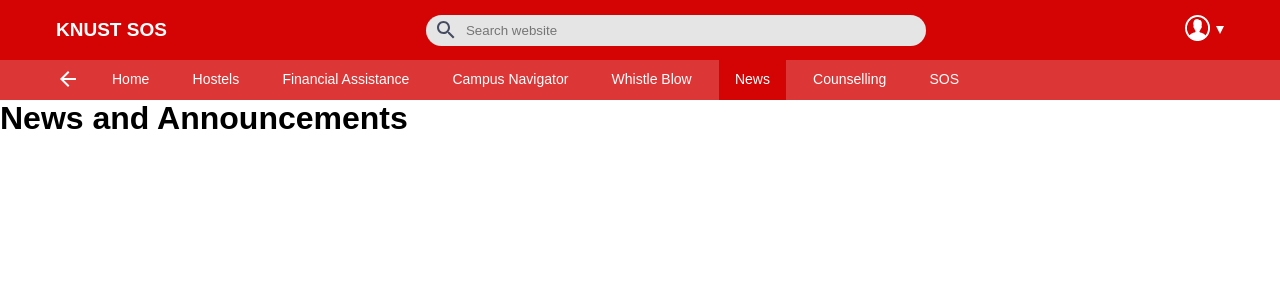
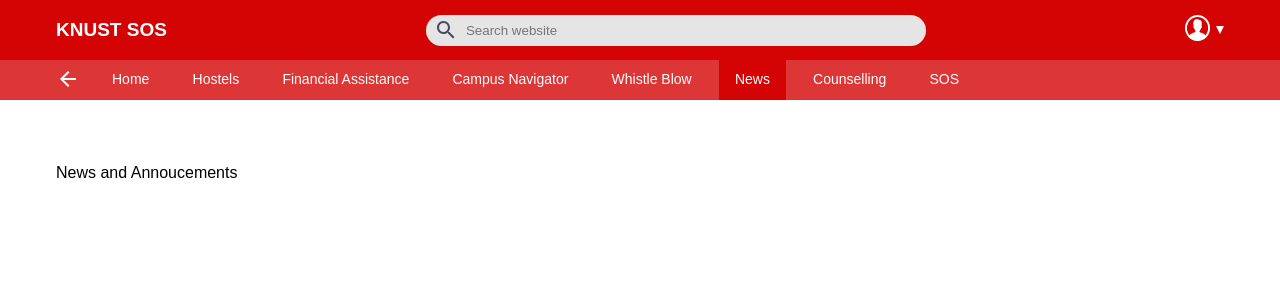
Before and after one commit to Obitrim/Project-SSS, a React (Create React App) app in the folder client/: page /app/news in a window 1280 px wide. Shown: the top 300 px of the page. Built offline with nearby package versions, Linux system fonts and the light colour scheme.

Commit message:
created news component

```diff
--- a/client/src/views/ProtectedPages/NewsAndAnnouncements/index.js
+++ b/client/src/views/ProtectedPages/NewsAndAnnouncements/index.js
@@ -1,9 +1,15 @@
 import React from 'react';
+import './NewsAndAnnouncements.css';
+import Container from '../../../components/Container'
 
 const Index = (props) => {
-  return (
-    <h1>News and Announcements</h1>
-  )
+	return (
+		<div className="News">
+			<Container>
+		    	News and Annoucements
+		 	</Container>
+		</div>
+	)
 }
 
 export default Index;
```
